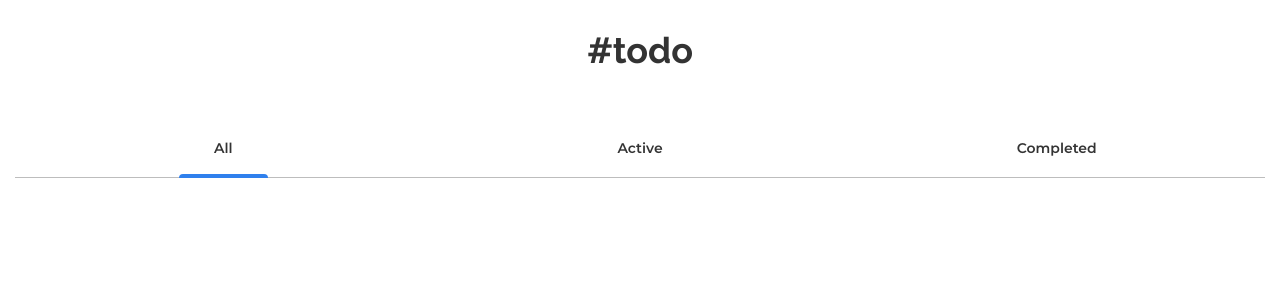
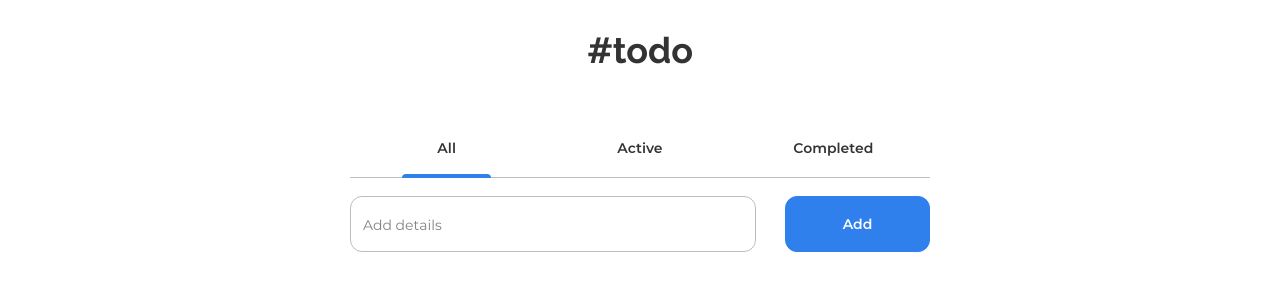
Before and after one commit to LuisDev2001/todo-app-challenge, a Vue app: page / in a window 1280 px wide. Shown: the top 300 px of the page. Built offline with nearby package versions, Linux system fonts and the light colour scheme.

Commit message:
Create component form and styles

```diff
--- a/src/App.vue
+++ b/src/App.vue
@@ -1,18 +1,28 @@
 <template>
   <h1 class="main-title">#todo</h1>
   <PxHeader />
+  <PxFormTask />
   <router-view />
 </template>
 
 <script>
 import PxHeader from "@/components/PxHeader";
+import PxFormTask from "@/components/PxFormTask";
+
 export default {
   components: {
     PxHeader,
+    PxFormTask,
   },
 };
 </script>
 
 <style lang="scss">
 @import "~@/assets/sass/_base.scss";
+#app {
+  width: 100%;
+  max-width: 610px;
+  margin: 0 auto;
+  padding: 0 15px;
+}
 </style>
--- /dev/null
+++ b/src/assets/sass/components/_PxFormTask.scss
@@ -0,0 +1,48 @@
+.form {
+  width: 100%;
+  display: flex;
+  justify-content: space-between;
+  align-items: center;
+  flex-wrap: nowrap;
+  margin: 0 0 32px 0;
+  &-group {
+    width: 25%;
+    &.input {
+      width: 70%;
+    }
+
+    input[type="text"],
+    button {
+      width: 100%;
+      height: 56px;
+      display: block;
+      border-radius: 12px;
+      border: 0;
+      padding: 0;
+    }
+    input[type="text"] {
+      padding: 20px 12px;
+      border: 1px solid #bdbdbd;
+      font-size: 15px;
+      font-family: "Montserrat-Regular";
+      &::placeholder {
+        font-family: "Montserrat-Regular";
+        font-size: 14px;
+        color: #828282;
+      }
+    }
+    button {
+      border: 1px solid #2f80ed;
+      background: #2f80ed;
+      color: #ffffff;
+      font-family: "Montserrat-SemiBold";
+      font-size: 14px;
+      cursor: pointer;
+      transition: 0.3s ease all;
+      &:hover {
+        background: #ffffff;
+        color: #2f80ed;
+      }
+    }
+  }
+}
--- a/src/assets/sass/components/_PxHeader.scss
+++ b/src/assets/sass/components/_PxHeader.scss
@@ -1,7 +1,7 @@
 .header {
   width: 100%;
   height: 60px;
-  padding: 0 15px;
+  margin: 0 0 18px 0;
   .menu {
     border-bottom: 1px solid #bdbdbd;
     width: 100%;
--- /dev/null
+++ b/src/components/PxFormTask.vue
@@ -0,0 +1,20 @@
+<template>
+  <form action="" class="form">
+    <div class="form-group input">
+      <input type="text" placeholder="Add details" />
+    </div>
+    <div class="form-group">
+      <button type="submit">Add</button>
+    </div>
+  </form>
+</template>
+
+<script>
+export default {
+  name: "PxFormTask",
+};
+</script>
+
+<style lang="scss" scoped>
+@import "~@/assets/sass/components/_PxFormTask.scss";
+</style>
```
